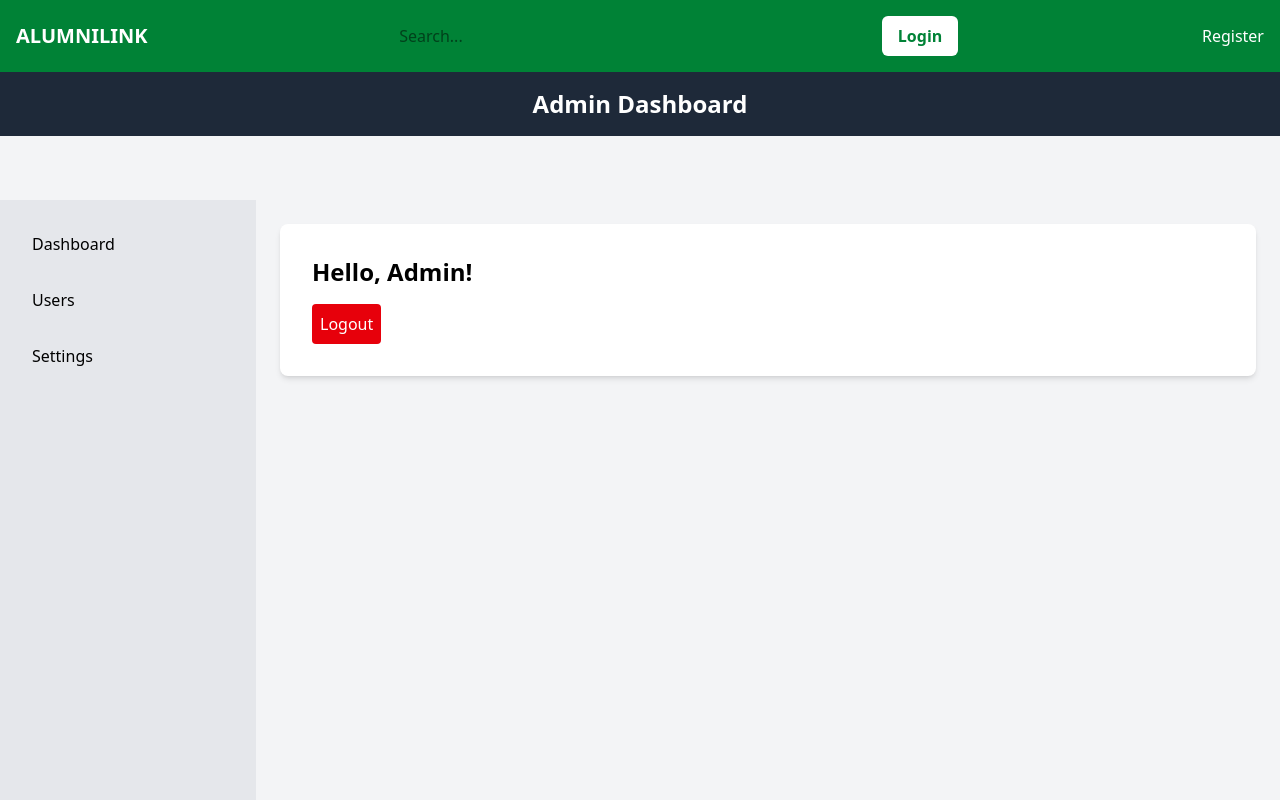
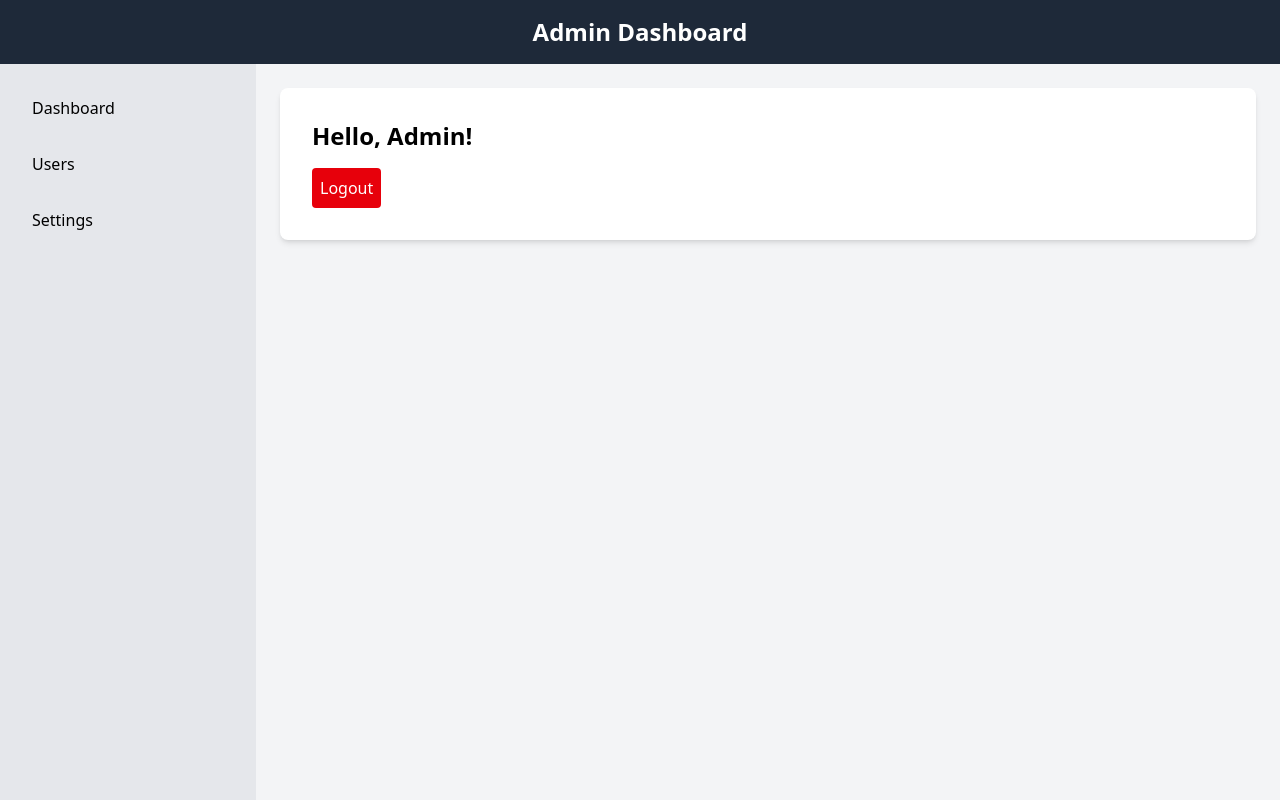
Before and after one commit to blank122/alumni-link-frontend, a React (Vite) app: page /admin in a window 1280 px wide. Built offline with nearby package versions, Linux system fonts and the light colour scheme.

Commit message:
done admin dashboard fixed the visual errors

```diff
--- a/src/App.jsx
+++ b/src/App.jsx
@@ -9,9 +9,9 @@ const App = () => {
   return (
     <div className="font-sans bg-gray-100 min-h-screen">
       <Router>
-        <Navbar isAdminPage={false} /> {/* Landing Page Navbar */}
         <Routes>
           <Route path="/" element={<>
+            <Navbar isAdminPage={false} /> {/* Landing Page Navbar */}
             <Hero />
             <UpcomingEvents />
           </>} />
--- a/src/pages/admin/AdminLayout.jsx
+++ b/src/pages/admin/AdminLayout.jsx
@@ -7,7 +7,7 @@ const AdminLayout = ({ children }) => {
     return (
         <div>
             <Header />
-            <div className="flex mt-16"> {/* Add mt-16 or any value to create space */}
+            <div className="flex"> {/* Add mt-16 or any value to create space */}
                 <Sidebar />
                 <div className="ml-64 p-6 w-full">
                     {children}  {/* Render the specific content for each admin page */}
```
